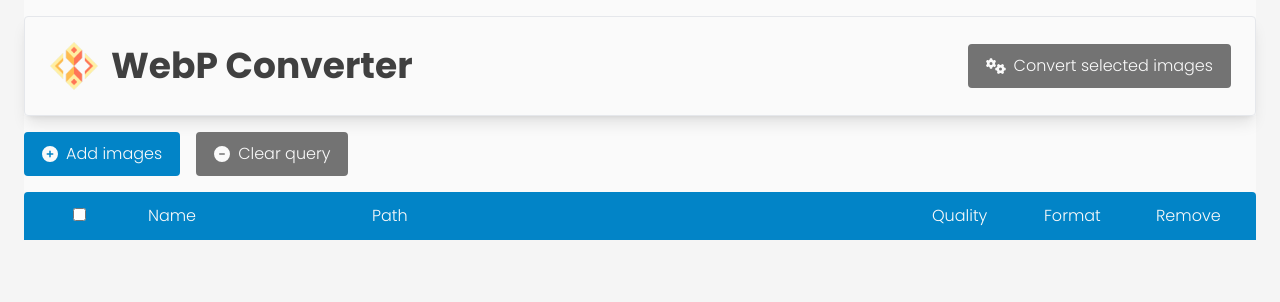
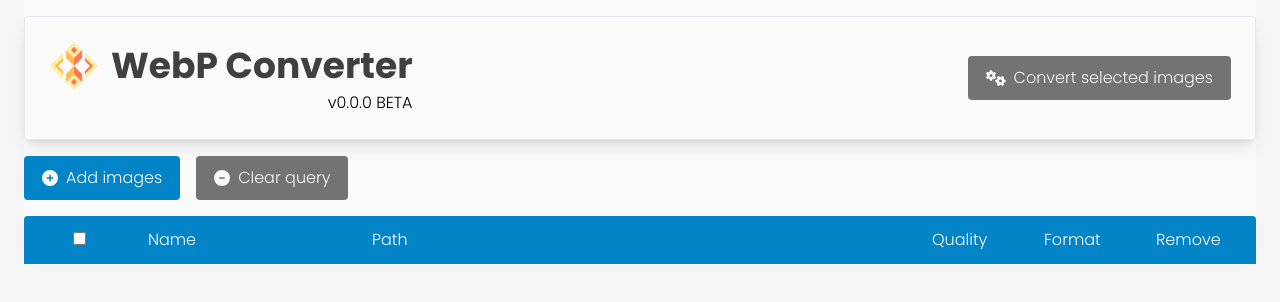
Before and after one commit to AlexAzumi/webp-converter, a React (Vite) app: page / in a window 1280 px wide. Shown: the top 302 px of the page. Built offline with nearby package versions, Linux system fonts and the light colour scheme.

Commit message:
Add app version in header

```diff
--- a/src-tauri/tauri.conf.json
+++ b/src-tauri/tauri.conf.json
@@ -24,6 +24,11 @@
         "message": false,
         "open": true,
         "save": false
+      },
+      "app": {
+        "all": true,
+        "hide": false,
+        "show": false
       }
     },
     "bundle": {
--- a/src/components/Header/Header.tsx
+++ b/src/components/Header/Header.tsx
@@ -1,5 +1,6 @@
-import { FC, useMemo } from 'react';
+import { FC, useCallback, useEffect, useMemo, useState } from 'react';
 import { FontAwesomeIcon } from '@fortawesome/react-fontawesome';
+import { getVersion } from '@tauri-apps/api/app';
 import {
   faGears,
   faCirclePlus,
@@ -41,14 +42,35 @@
   selectedImages,
   title,
 }) => {
+  const [appVersion, setAppVersion] = useState('0.0.0');
+
+  const getProperAppVersion = useCallback((): string => {
+    if (appVersion[0] === '0') {
+      return `v${appVersion} BETA`;
+    } else {
+      return `v${appVersion}`;
+    }
+  }, [appVersion]);
+
+  useEffect(() => {
+    const getCurrentVersion = async () => {
+      setAppVersion(await getVersion());
+    };
+
+    getCurrentVersion();
+  }, []);
+
   return useMemo(
     () => (
       <div className='sticky top-0 py-4 bg-neutral-50'>
         <div className='flex border p-6 justify-between items-center shadow-lg mb-4 rounded'>
-          <h1 className='flex items-center text-4xl font-bold select-none mb-0 text-neutral-700'>
-            <img className='mr-3' src='/logo.svg' width={50} />
-            {title}
-          </h1>
+          <div className='flex flex-col items-end select-none'>
+            <h1 className='flex items-center text-4xl font-bold mb-0 text-neutral-700'>
+              <img className='mr-3' src='/logo.svg' width={50} />
+              {title}
+            </h1>
+            <p>{getProperAppVersion()}</p>
+          </div>
           <Button
             disabled={!selectedImages?.length || processing}
             onClick={handleClickConvert}
@@ -72,7 +94,7 @@
         </div>
       </div>
     ),
-    [processing, selectedImages],
+    [processing, selectedImages, appVersion],
   );
 };
 
```
Also changed, not shown: 1 other file (tests, documents, lock files or other folders).
